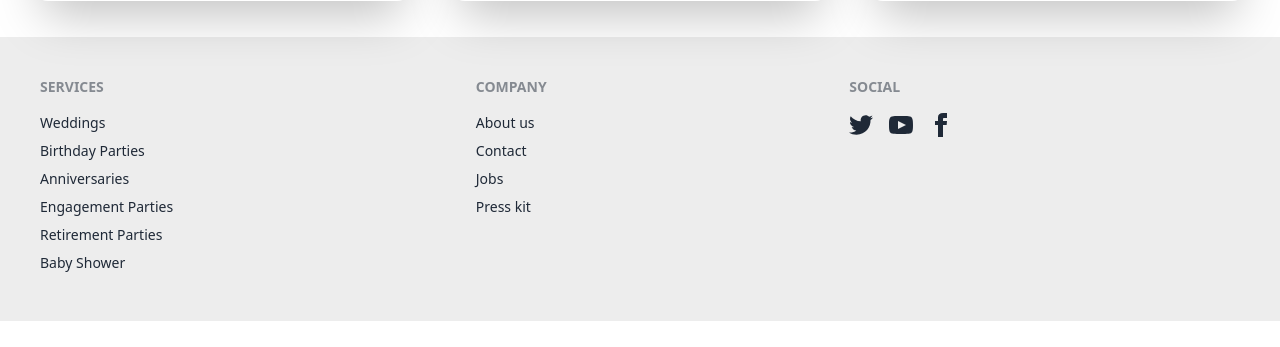
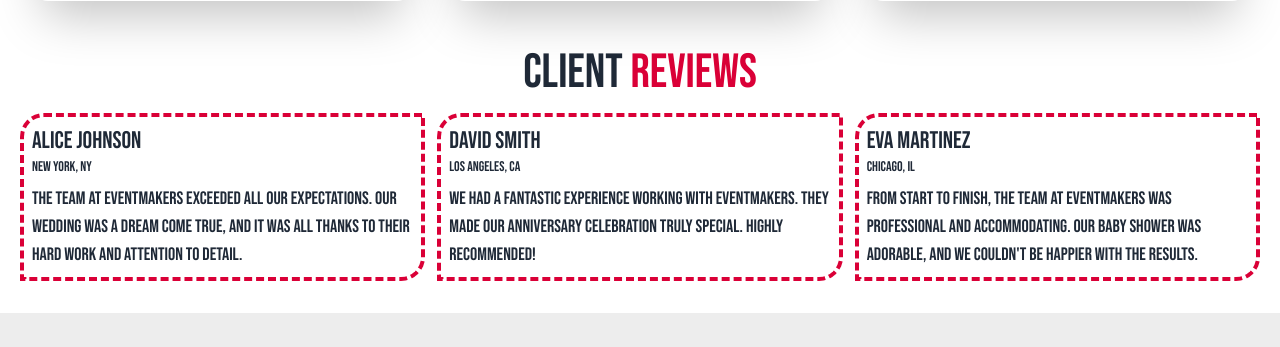
Before and after one commit to ayon121/Event_management_Website_React, a React (Vite) app: page / in a window 1280 px wide. Shown: the part 2625-2972 px from the top of the page. Before the commit the page ends 2946 px from the top, so only its background shows below. Built offline with nearby package versions, Linux system fonts and the light colour scheme; no server answers.

Commit message:
client reviews section completed

```diff
--- /dev/null
+++ b/public/ClientReview.json
@@ -0,0 +1,20 @@
+[
+    {
+      "id": 1,
+      "client_name": "Alice Johnson",
+      "client_location": "New York, NY",
+      "comment": "The team at EventMakers exceeded all our expectations. Our wedding was a dream come true, and it was all thanks to their hard work and attention to detail."
+    },
+    {
+      "id": 2,
+      "client_name": "David Smith",
+      "client_location": "Los Angeles, CA",
+      "comment": "We had a fantastic experience working with EventMakers. They made our anniversary celebration truly special. Highly recommended!"
+    },
+    {
+      "id": 3,
+      "client_name": "Eva Martinez",
+      "client_location": "Chicago, IL",
+      "comment": "From start to finish, the team at EventMakers was professional and accommodating. Our baby shower was adorable, and we couldn't be happier with the results."
+    }
+  ]
--- /dev/null
+++ b/src/Component/ClientReview/ClientReview.jsx
@@ -0,0 +1,19 @@
+
+import PropTypes from 'prop-types';
+
+const ClientReview = ({review}) => {
+    const {client_name , client_location , comment} = review
+    return (
+        <div className='w-auto border-dashed py-2 px-2 border-4 rounded-ss-3xl rounded-ee-3xl border-[#DA0037] mb-4'>
+            <h1 className='text-2xl'>{client_name}</h1>
+            <p className='text-sm'>{client_location}</p>
+            <p className='pt-2 text-lg'>{comment}</p>
+        </div>
+    );
+};
+
+ClientReview.propTypes = {
+    review : PropTypes.object
+};
+
+export default ClientReview;
--- /dev/null
+++ b/src/Component/ClientReview/ClientReviews.jsx
@@ -0,0 +1,26 @@
+import { useEffect, useState } from "react";
+import ClientReview from "./ClientReview";
+
+
+const ClientReviews = () => {
+    const [reviews , SetReviews] = useState([])
+    useEffect(()=>{
+        fetch('ClientReview.json')
+        .then(res => res.json())
+        .then(data => SetReviews(data))
+    },[])
+    return (
+        <div className='mt-7 font-Bebas'>
+            <div className="w-full text-center">
+            <h1 className="text-3xl md:text-5xl mb-4">Client <span className="text-[#DA0037]">Reviews</span></h1>
+            </div>
+            <div className="grid grid-cols-1 md:grid-cols-2 lg:grid-cols-3 gap-3 max-w-7xl mx-auto px-5 mb-4">
+                {
+                    reviews.map(review => <ClientReview key={review.id} review={review}></ClientReview>)
+                }
+            </div>
+        </div>
+    );
+};
+
+export default ClientReviews;
--- a/src/Component/Pages/Home.jsx
+++ b/src/Component/Pages/Home.jsx
@@ -1,4 +1,5 @@
 import Banner from "../Banner/Banner";
+import ClientReviews from "../ClientReview/ClientReviews";
 import Services from "../Services/Services";
 import Footer from "../Shared_Components/Footer";
 import Teams from "../Team/Teams";
@@ -12,6 +13,7 @@
             <Banner></Banner>
             <Services></Services>
             <Teams></Teams>
+            <ClientReviews></ClientReviews>
             <Footer></Footer>
         </div>
     );
```
